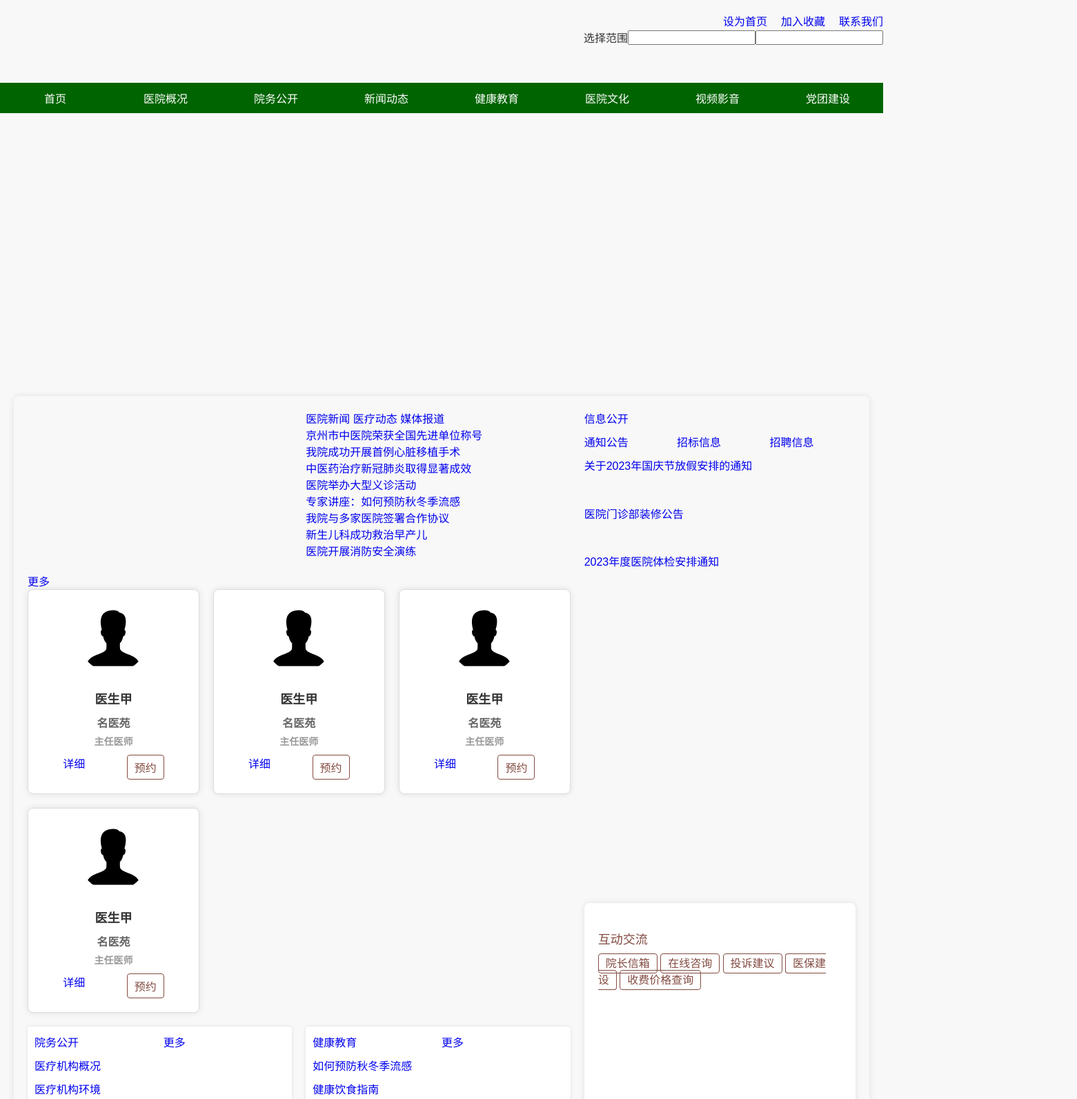
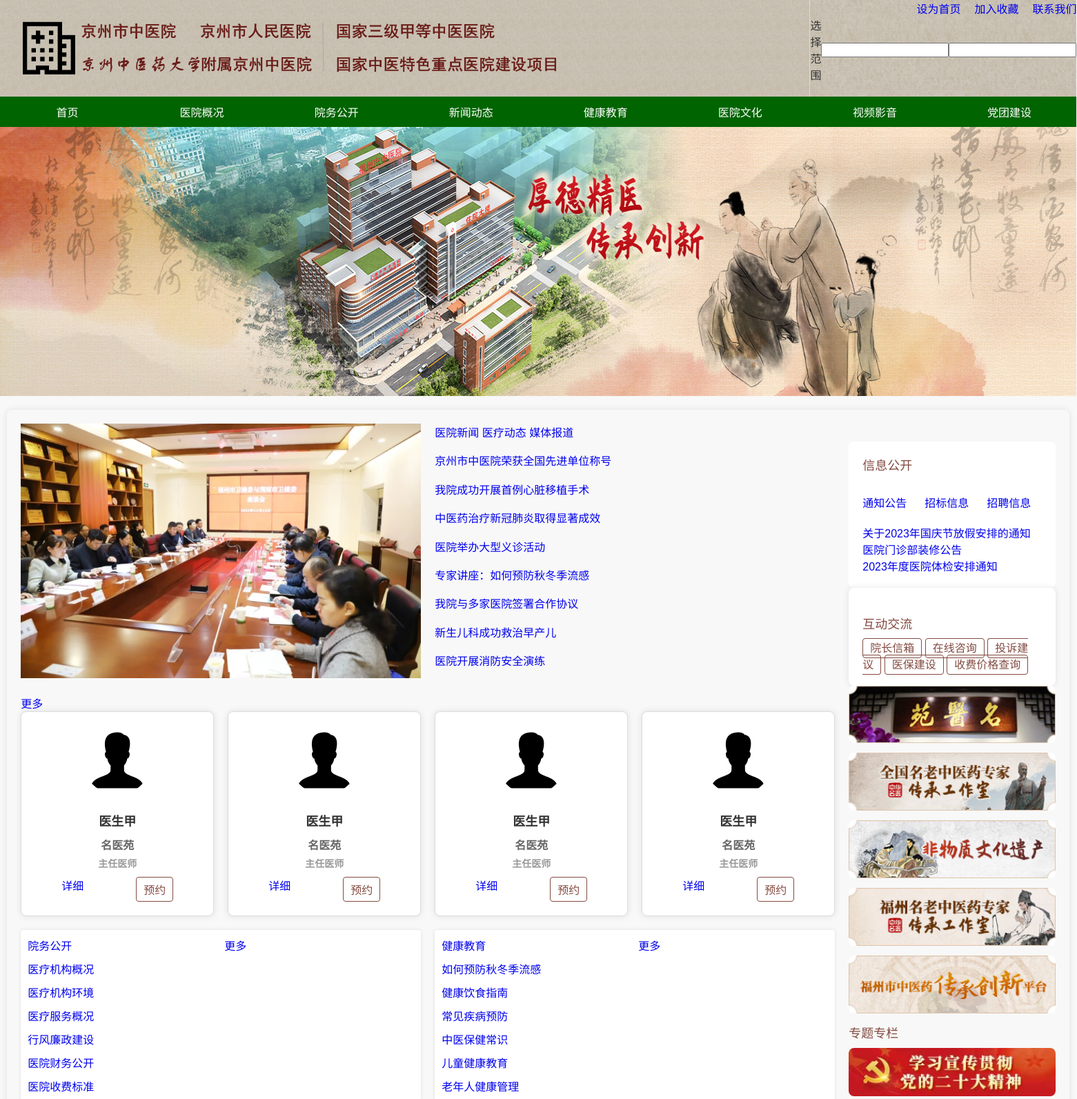
Before and after one commit to BaoZhuhan/BSfinal, a plain HTML site: page index.html in a window 1280 px wide. Shown: the top 1593 px of the page at 69% size, 1561 px wide, since content can reach past the window. Drawn offline with Linux system fonts and the light colour scheme.

Commit message:
优化首页，填充更多细节

```diff
--- a/Styles/index.css
+++ b/Styles/index.css
@@ -1,6 +1,7 @@
+/* main区域的样式 */
 #main {
     display: grid;
-    grid-template-columns: 2fr 1fr;
+    grid-template-columns: 2fr 300px;
     gap: 20px;
     background-color: #f8f8f8;
     padding: 20px;
@@ -8,28 +9,38 @@
     box-shadow: 0 0 10px rgba(0, 0, 0, 0.1);
 }
 
+/* main左侧区域的样式 */
 #main-left {
     display: grid;
     grid-template-columns: 1fr 1fr;
     gap: 20px;
 }
 
+/* main左侧新闻、右侧和右侧通知的样式 */
 #main-left-news,
 #main-right,
 #main-right-notice>div:nth-child(3) {
     display: grid;
 }
 
+#main-left-banner img {
+    max-width: 100%;
+    height: auto;
+}
+
+/* main左侧医生区域的样式 */
 #main-left-doctors {
     grid-column: span 2;
 }
 
+/* 医生列表的样式 */
 #doc-list {
     display: grid;
     grid-template-columns: repeat(auto-fit, minmax(200px, 1fr));
     gap: 20px;
 }
 
+/* 医生列表每个医生的样式 */
 #doc-list>div {
     background-color: #fff;
     border: 1px solid #ddd;
@@ -39,6 +50,7 @@
     box-shadow: 0 0 10px rgba(0, 0, 0, 0.1);
 }
 
+/* 医生图片的样式 */
 #doc-list img {
     width: 100px;
     height: 100px;
@@ -46,30 +58,35 @@
     margin-bottom: 10px;
 }
 
+/* 医生名字的样式 */
 #doc-list h1 {
     font-size: 18px;
     color: #333;
     margin: 10px 0;
 }
 
+/* 医生科室的样式 */
 #doc-list h2 {
     font-size: 16px;
     color: #666;
     margin: 5px 0;
 }
 
+/* 医生职称的样式 */
 #doc-list h3 {
     font-size: 14px;
     color: #999;
     margin: 5px 0;
 }
 
+/* 医生操作链接的样式 */
 #doc-list span {
     display: flex;
     justify-content: space-around;
     margin-top: 10px;
 }
 
+/* 医生操作链接的样式 */
 #doc-list a:not(:first-child) {
     color: #834B41;
     text-decoration: none;
@@ -79,11 +96,13 @@
     transition: background-color 0.3s, color 0.3s;
 }
 
+/* 医生操作链接悬停时的样式 */
 #doc-list a:hover {
     background-color: #834B41;
     color: white;
 }
 
+/* main左侧链接区域的样式 */
 .main-left-link {
     display: grid;
     grid-template-columns: repeat(2, 1fr);
@@ -96,37 +115,62 @@
     transition: background-color 0.3s, color 0.3s;
 }
 
+/* main左侧链接区域每个链接的样式 */
 .main-left-link a:nth-child(1),
 .main-left-link a:nth-child(2) {
     grid-column: span 1;
 }
 
+/* main左侧链接区域每个链接的样式 */
 .main-left-link a:nth-child(n+3) {
     grid-column: span 2;
 }
 
+/* main左侧链接区域悬停时的样式 */
 .main-left-link a:hover {
     background-color: #834B41;
     color: white;
 }
 
+/* main右侧通知区域的样式 */
 #main-right-notice {
     display: grid;
-    grid-template-rows: auto auto 1fr 1fr 1fr;
+    grid-template-rows: auto auto 1fr ;
     gap: 10px;
+    background-color: #fff;
+    padding: 20px;
+    border-radius: 8px;
 }
 
+/* main右侧通知区域链接的样式 */
 #main-right-notice>a {
     grid-row: 1 / 2;
+    color: #834B41;
+    text-decoration: none;
+    font-size: 18px;
+    margin-bottom: 10px;
 }
 
+/* main右侧通知区域第二个div的样式 */
 #main-right-notice>div:nth-child(2) {
     display: grid;
     grid-template-columns: repeat(3, 1fr);
     gap: 10px;
     grid-row: 2 / 3;
+    margin-top: 10px;
 }
 
+/* main右侧通知区域第三个div的样式 */
+#main-right-notice>div:nth-child(3) {
+    margin-top: 10px;
+}
+
+/* main右侧通知区域链接悬停时的样式 */
+#main-right-notice a:hover {
+    color: #DD9A4A;
+}
+
+/* main右侧邮件区域的样式 */
 #main-right-mail {
     background-color: #fff;
     padding: 20px;
@@ -134,12 +178,14 @@
     box-shadow: 0 0 10px rgba(0, 0, 0, 0.1);
 }
 
+/* main右侧邮件区域文字的样式 */
 #main-right-mail p {
     color: #834B41;
     font-size: 18px;
     margin-bottom: 10px;
 }
 
+/* main右侧邮件区域链接的样式 */
 #main-right-mail a {
     color: #834B41;
     text-decoration: none;
@@ -149,11 +195,13 @@
     transition: background-color 0.3s, color 0.3s;
 }
 
+/* main右侧邮件区域链接悬停时的样式 */
 #main-right-mail a:hover {
     background-color: #834B41;
     color: white;
 }
 
+/* section区域的样式 */
 .section {
     background-color: #fff;
     padding: 20px;
@@ -162,12 +210,14 @@
     margin-bottom: 20px;
 }
 
+/* section标题的样式 */
 .section h2 {
     font-size: 20px;
     color: #834B41;
     margin-bottom: 10px;
 }
 
+/* section链接的样式 */
 .section a {
     display: block;
     color: #666;
@@ -176,15 +226,18 @@
     transition: color 0.3s;
 }
 
+/* section链接悬停时的样式 */
 .section a:hover {
     color: #834B41;
 }
 
+/* section更多链接的样式 */
 .section .more-link {
     text-align: right;
     margin-top: 10px;
 }
 
+/* section更多链接的样式 */
 .section .more-link a {
     color: #834B41;
     text-decoration: none;
@@ -194,7 +247,22 @@
     transition: background-color 0.3s, color 0.3s;
 }
 
+/* section更多链接悬停时的样式 */
 .section .more-link a:hover {
     background-color: #834B41;
     color: white;
 }
+
+/* main右侧广告区域的样式 */
+#main-right-ads img {
+    width: 100%;
+    border-radius: 8px;
+    margin-bottom: 10px;
+}
+
+/* main右侧广告区域标题的样式 */
+#main-right-ads div {
+    font-size: 18px;
+    color: #834B41;
+    margin-bottom: 10px;
+}
--- a/Styles/main.css
+++ b/Styles/main.css
@@ -1,6 +1,7 @@
+/* 设置body的基本样式 */
 body {
     display: grid;
-    grid-template-rows: 120px auto 390px auto 194px;
+    grid-template-rows: 140px auto 390px auto 194px;
     font-family: Arial, sans-serif;
     color: #333;
     background-color: #f8f8f8;
@@ -8,18 +9,40 @@ body {
     padding: 0;
 }
 
+/* 链接的基本样式 */
 a {
     text-decoration: none;
 }
 
+/* main区域的样式 */
 #main {
+    max-width: 1500px;
+    align-items: center;
     padding: 20px;
     background-color: white;
     border-radius: 8px;
     box-shadow: 0 0 10px rgba(0, 0, 0, 0.1);
-    margin: 20px;
+    margin: 20px auto; /* 修改此行，使得#main左右居中 */
 }
 
+#header {
+    display: flex;
+    flex-direction: row;
+    background-image: url('../images/header-background.png');
+}
+#header-blank {
+    flex: 1;
+}
+
+#header-logo {
+    flex: 1;
+}
+
+#header-mask {
+    flex: 1;
+}
+
+/* header链接的样式 */
 #header-link {
     display: flex;
     justify-content: flex-end;
@@ -27,22 +50,26 @@ a {
     gap: 20px;
 }
 
+/* header搜索框的样式 */
 #header-search {
     display: flex;
     justify-content: flex-end;
     align-items: center;
 }
 
+/* 导航栏的样式 */
 #nav {
     display: flex;
     background-color: #006400;
 }
 
+/* 导航栏每个div的样式 */
 #nav>div {
     position: relative;
     flex: 1;
 }
 
+/* 导航栏链接的样式 */
 #nav>div>a {
     display: block;
     padding: 10px 20px;
@@ -51,10 +78,12 @@ a {
     transition: background-color 0.3s, color 0.3s;
 }
 
+/* 鼠标悬停时显示下拉菜单 */
 #nav>div:hover .dropdown {
     display: block;
 }
 
+/* 下拉菜单的样式 */
 .dropdown {
     display: none;
     position: absolute;
@@ -66,6 +95,7 @@ a {
     border-radius: 5px;
 }
 
+/* 下拉菜单链接的样式 */
 .dropdown>a {
     display: block;
     padding: 10px 20px;
@@ -73,15 +103,23 @@ a {
     text-align: center;
 }
 
+/* 鼠标悬停时下拉菜单链接的样式 */
 .dropdown>a:hover {
     background-color: #f1f1f1;
 }
 
+/* 鼠标悬停时导航栏链接的样式 */
 #nav>div>a:hover {
     background-color: #DD9A4A;
     color: #000;
 }
 
+#banner img {
+    max-width: 100%;
+    height: 100%;
+}
+
+/* 页脚的样式 */
 #footer {
     display: grid;
     width: 100%;
@@ -90,6 +128,7 @@ a {
     margin-top: 20px;
 }
 
+/* 页脚内容的样式 */
 #footer div {
     display: flex;
     justify-content: center;
--- a/index.html
+++ b/index.html
@@ -12,7 +12,7 @@
 <body>
     <div id="header">
         <!-- logo -->
-        <img src="" alt="">
+        <img id="header-logo" src="images/header.png" alt="">
         <div id="header-mask">
             <div id="header-link">
                 <a href="#">设为首页</a>
@@ -89,12 +89,12 @@
         </div>
     </div>
     <div id="banner">
-        <img src="" alt="">
+        <img src="images/banner1.jpg" alt="">
     </div>
     <div id="main">
         <div id="main-left">
             <div id="main-left-banner">
-                <img src="" alt="">
+                <img src="./images/index/main-left-banner.png" alt="">
             </div>
             <div id="main-left-news">
                 <div id="news-nav">
@@ -230,7 +230,22 @@
                     <a href="#">收费价格查询</a>
                 </div>
             </div>
-            <div></div>
+            <div id="main-right-ads">
+                <img src="./images/index/right-ad1.jpg" alt="">
+                <img src="./images/index/right-ad2.jpg" alt="">
+                <img src="./images/index/right-ad3.jpg" alt="">
+                <img src="./images/index/right-ad4.jpg" alt="">
+                <img src="./images/index/right-ad5.jpg" alt="">
+                <div>专题专栏</div>
+                <img src="./images/index/right-ad6.jpg" alt="">
+                <img src="./images/index/right-ad7.jpg" alt="">
+                <img src="./images/index/right-ad8.jpg" alt="">
+                <div>图书馆</div>
+                <img src="./images/index/right-tsg.jpg" alt="">
+                <div>满意度调查</div>
+                <img src="./images/index/right-ad9.jpg" alt="">
+                <img src="./images/index/right-ad10.jpg" alt="">
+            </div>
         </div>
         <div id="main-footer"></div>
     </div>
```
Also changed, not shown: images/banner1.jpg (added), images/header-background.png (added), images/header.png (added), images/index/main-left-banner.png (added), images/index/right-ad1.jpg (added), images/index/right-ad10.jpg (added), images/index/right-ad2.jpg (added), images/index/right-ad3.jpg (added), images/index/right-ad4.jpg (added), images/index/right-ad5.jpg (added), images/index/right-ad6.jpg (added), images/index/right-ad7.jpg (added), images/index/right-ad8.jpg (added), images/index/right-ad9.jpg (added), 1 more files.
